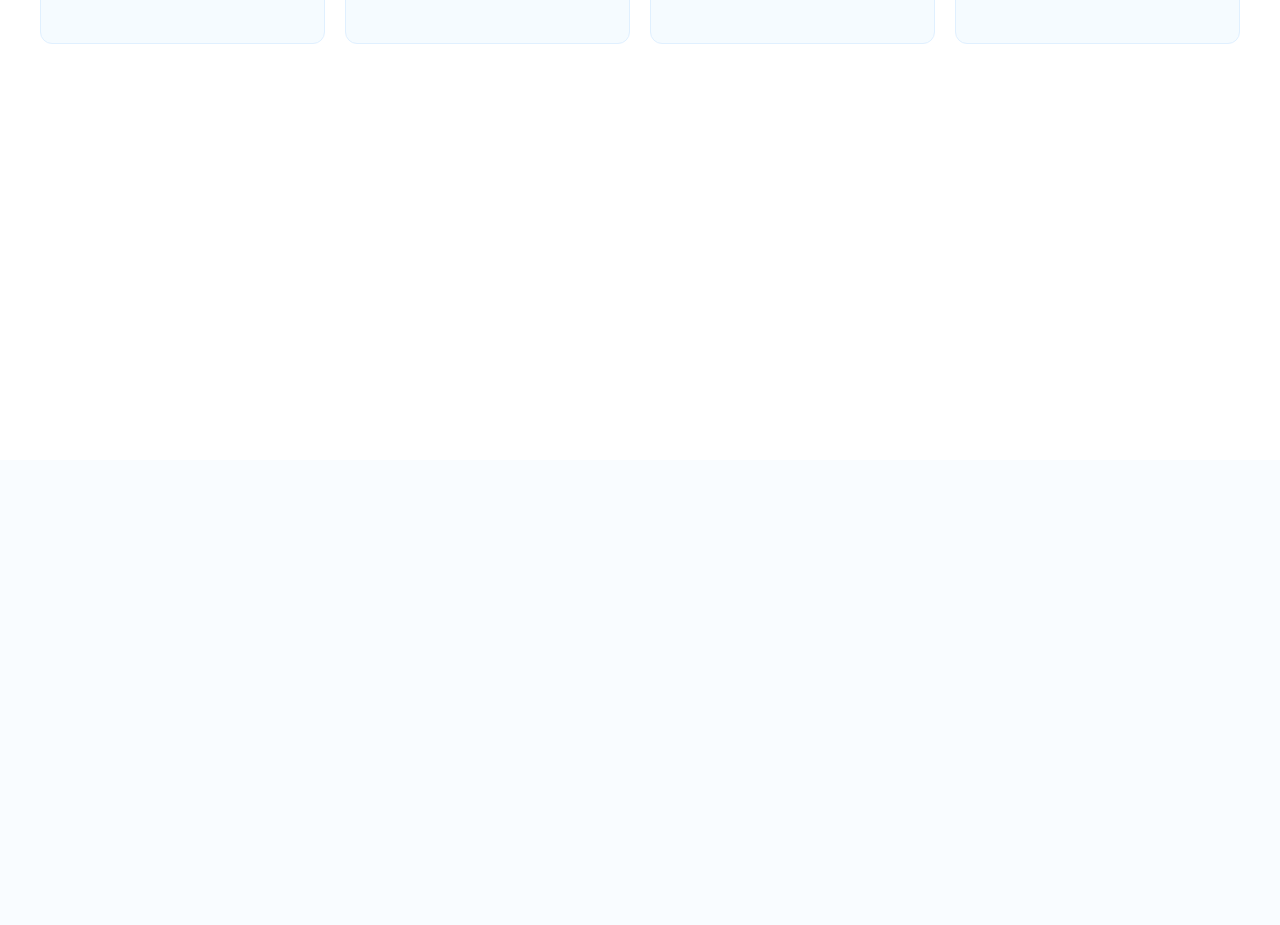
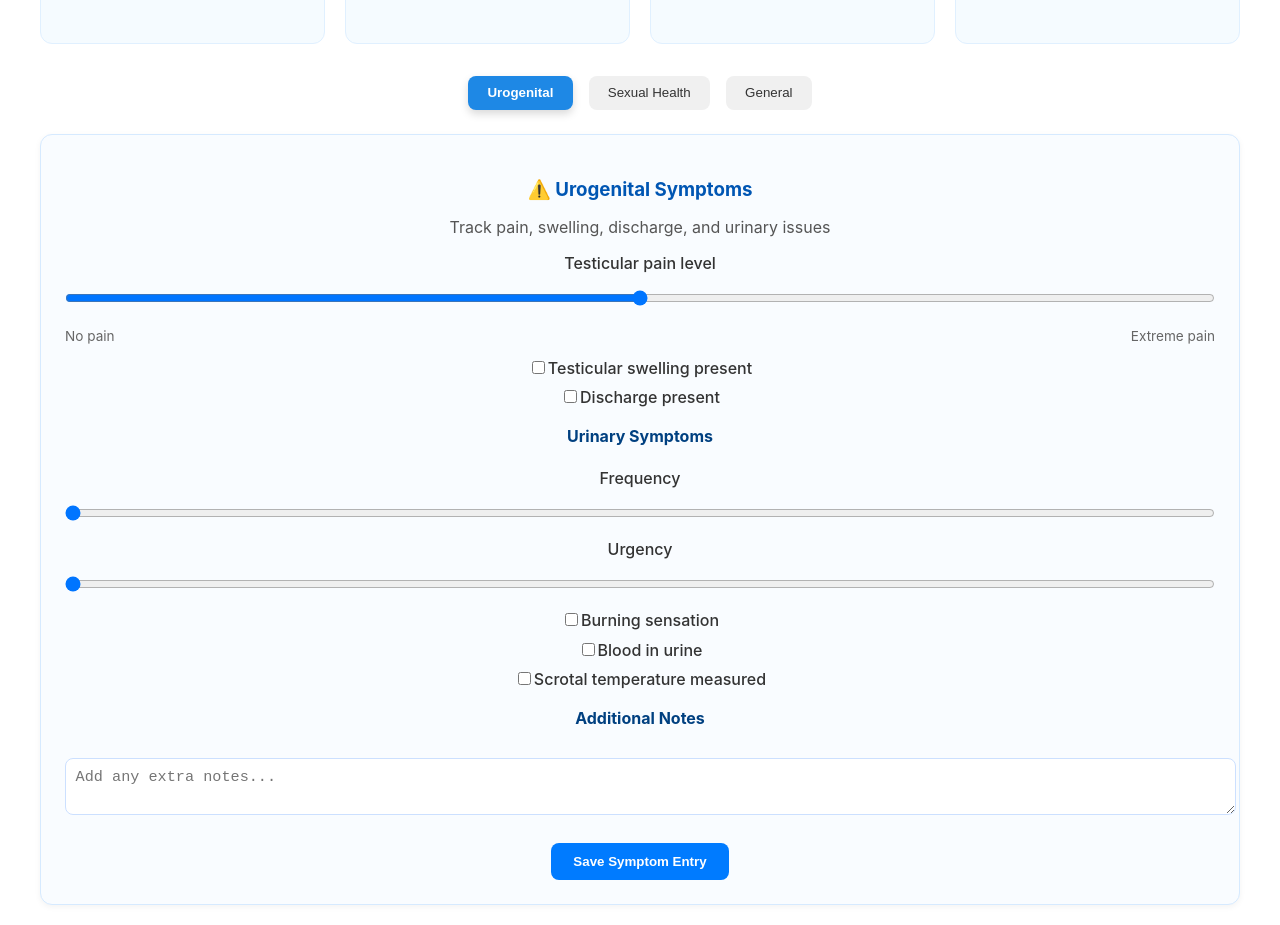
Before and after one commit to CrissyDev/SeedCheck, a React (Vite) app: page /symptoms in a window 1280 px wide. Shown: the part 380-1305 px from the top of the page. Before the commit the page ends 840 px from the top, so only its background shows below. Built offline with nearby package versions, Linux system fonts and the light colour scheme.

Commit message:
content of symptoms tab

```diff
--- a/src/components/Symptoms.css
+++ b/src/components/Symptoms.css
@@ -144,5 +144,118 @@
 }
 
 .symptom-icon.green {
-  color: #43a047;
+  color: 1e88e5;
 }
+
+/* Tabs Container */
+.symptom-tabs {
+  display: flex;
+  justify-content: center;
+  margin-top: 2rem;
+  gap: 1rem;
+}
+
+/* Tab Buttons */
+.tab-btn {
+  padding: 0.6rem 1.2rem;
+  border: none;
+  border-radius: 8px;
+  background: #f0f0f0;
+  color: #333;
+  font-weight: 500;
+  cursor: pointer;
+  transition: all 0.3s ease-in-out;
+}
+
+.tab-btn:hover {
+  background: #e0e0e0;
+}
+
+/* Active Tab Style */
+.tab-btn.active {
+  background: #1e88e5;
+  color: #fff;
+  font-weight: 600;
+  box-shadow: 0px 4px 8px rgba(0,0,0,0.15);
+}
+
+/* Tab Content */
+.tab-content {
+  margin-top: 1.5rem;
+  text-align: center;
+  font-size: 1rem;
+  color: #555;
+}
+
+/* Form container */
+.form-container {
+  background: #f9fcff;
+  border: 1px solid #d6eaff;
+  border-radius: 12px;
+  padding: 1.5rem;
+  margin-top: 1.5rem;
+  box-shadow: 0 2px 6px rgba(0,0,0,0.05);
+}
+
+/* Section headers */
+.form-container h3 {
+  color: #0056b3;
+  margin-bottom: 0.5rem;
+}
+.form-container h4 {
+  margin-top: 1.2rem;
+  color: #004080;
+}
+
+/* Labels */
+.form-container label {
+  display: block;
+  margin: 0.6rem 0;
+  color: #333;
+  font-weight: 500;
+}
+
+/* Sliders */
+input[type="range"] {
+  width: 100%;
+  margin: 0.5rem 0;
+}
+.range-labels {
+  display: flex;
+  justify-content: space-between;
+  font-size: 0.85rem;
+  color: #666;
+}
+
+/* Textareas */
+.form-container textarea,
+.form-container input[type="text"] {
+  width: 100%;
+  padding: 0.6rem;
+  margin: 0.5rem 0;
+  border: 1px solid #cce0ff;
+  border-radius: 8px;
+  font-size: 0.95rem;
+}
+
+/* Buttons */
+.save-btn {
+  background: #007bff;
+  color: #fff;
+  padding: 0.7rem 1.4rem;
+  border: none;
+  border-radius: 8px;
+  margin-top: 1rem;
+  cursor: pointer;
+  font-weight: bold;
+  transition: background 0.3s;
+}
+.save-btn:hover {
+  background: #0056b3;
+}
+
+/* Conditional sections */
+.discharge-section,
+.scrotal-temp-section {
+  margin: 1rem 0;
+}
--- a/src/components/Symptoms.jsx
+++ b/src/components/Symptoms.jsx
@@ -22,9 +22,25 @@ function Symptoms() {
     wellbeing: 7,
   });
 
+  const [activeTab, setActiveTab] = useState("urogenital");
+
+  // Urogenital states
+  const [testicularSwelling, setTesticularSwelling] = useState(false);
+  const [discharge, setDischarge] = useState(false);
+  const [dischargeType, setDischargeType] = useState("");
+  const [dischargeColor, setDischargeColor] = useState("");
+  const [urinaryFrequency, setUrinaryFrequency] = useState(0);
+  const [urgency, setUrgency] = useState(0);
+  const [burning, setBurning] = useState(false);
+  const [bloodInUrine, setBloodInUrine] = useState(false);
+  const [scrotalTemp, setScrotalTemp] = useState(false);
+  const [tempValue, setTempValue] = useState(36);
+  const [tempMethod, setTempMethod] = useState("");
+  const [notes, setNotes] = useState("");
+
   const handleSave = () => {
     alert(
-      `Saved Symptoms for ${selectedDate.toDateString()}:\n⚠️ Pain: ${entries.pain}/10\n❤️ Erectile Function: ${entries.erectile}/10\n📈 Libido: ${entries.libido}/10\n⏱️ Wellbeing: ${entries.wellbeing}/10`
+      `Saved Symptoms for ${selectedDate.toDateString()}`
     );
   };
 
@@ -35,33 +51,17 @@ function Symptoms() {
         <div className="logo">SeedCheck</div>
 
         <nav className="nav-links">
-          <NavLink to="/dashboard" className="nav-item">
-            Overview
-          </NavLink>
-          <NavLink to="/lifestyle" className="nav-item">
-            Lifestyle
-          </NavLink>
-          <NavLink to="/symptoms" className="nav-item active">
-            Symptoms
-          </NavLink>
-          <NavLink to="/trends" className="nav-item">
-            Trends
-          </NavLink>
-          <NavLink to="/resources" className="nav-item">
-            Resources
-          </NavLink>
+          <NavLink to="/dashboard" className="nav-item">Overview</NavLink>
+          <NavLink to="/lifestyle" className="nav-item">Lifestyle</NavLink>
+          <NavLink to="/symptoms" className="nav-item active">Symptoms</NavLink>
+          <NavLink to="/trends" className="nav-item">Trends</NavLink>
+          <NavLink to="/resources" className="nav-item">Resources</NavLink>
         </nav>
 
         <div className="nav-icons">
-          <button className="icon-btn">
-            <FaUser />
-          </button>
-          <button className="icon-btn">
-            <FaCog />
-          </button>
-          <button className="icon-btn">
-            <FaSignOutAlt />
-          </button>
+          <button className="icon-btn"><FaUser /></button>
+          <button className="icon-btn"><FaCog /></button>
+          <button className="icon-btn"><FaSignOutAlt /></button>
         </div>
       </header>
 
@@ -79,9 +79,7 @@ function Symptoms() {
             className="date-picker"
             dateFormat="MMMM d, yyyy"
           />
-          <button className="save-btn" onClick={handleSave}>
-            Save Entry
-          </button>
+          <button className="save-btn" onClick={handleSave}>Save Entry</button>
         </div>
       </div>
 
@@ -111,6 +109,95 @@ function Symptoms() {
           <p>Wellbeing</p>
         </div>
       </div>
+
+      {/* Navigation Tabs */}
+      <div className="symptom-tabs">
+        <button className={`tab-btn ${activeTab === "urogenital" ? "active" : ""}`} onClick={() => setActiveTab("urogenital")}>Urogenital</button>
+        <button className={`tab-btn ${activeTab === "sexual" ? "active" : ""}`} onClick={() => setActiveTab("sexual")}>Sexual Health</button>
+        <button className={`tab-btn ${activeTab === "general" ? "active" : ""}`} onClick={() => setActiveTab("general")}>General</button>
+      </div>
+
+      {/* Tab Content */}
+      <div className="tab-content">
+        {activeTab === "urogenital" && (
+          <div className="form-container">
+            <h3>⚠️ Urogenital Symptoms</h3>
+            <p>Track pain, swelling, discharge, and urinary issues</p>
+
+            {/* Testicular Pain */}
+            <label>Testicular pain level</label>
+            <input type="range" min="0" max="10" />
+            <p className="range-labels"><span>No pain</span><span>Extreme pain</span></p>
+
+            {/* Checkboxes */}
+            <div>
+              <label>
+                <input type="checkbox" checked={testicularSwelling} onChange={() => setTesticularSwelling(!testicularSwelling)} />
+                Testicular swelling present
+              </label>
+            </div>
+            <div>
+              <label>
+                <input type="checkbox" checked={discharge} onChange={() => setDischarge(!discharge)} />
+                Discharge present
+              </label>
+            </div>
+
+            {/* Conditional discharge form */}
+            {discharge && (
+              <div className="discharge-section">
+                <textarea placeholder="Describe type/consistency" value={dischargeType} onChange={(e) => setDischargeType(e.target.value)} />
+                <textarea placeholder="Describe color" value={dischargeColor} onChange={(e) => setDischargeColor(e.target.value)} />
+              </div>
+            )}
+
+            {/* Urinary Symptoms */}
+            <h4>Urinary Symptoms</h4>
+            <label>Frequency</label>
+            <input type="range" min="0" max="10" value={urinaryFrequency} onChange={(e) => setUrinaryFrequency(e.target.value)} />
+            <label>Urgency</label>
+            <input type="range" min="0" max="10" value={urgency} onChange={(e) => setUrgency(e.target.value)} />
+
+            {/* Burning + blood in urine */}
+            <div>
+              <label>
+                <input type="checkbox" checked={burning} onChange={() => setBurning(!burning)} />
+                Burning sensation
+              </label>
+            </div>
+            <div>
+              <label>
+                <input type="checkbox" checked={bloodInUrine} onChange={() => setBloodInUrine(!bloodInUrine)} />
+                Blood in urine
+              </label>
+            </div>
+
+            {/* Scrotal Temperature */}
+            <div>
+              <label>
+                <input type="checkbox" checked={scrotalTemp} onChange={() => setScrotalTemp(!scrotalTemp)} />
+                Scrotal temperature measured
+              </label>
+            </div>
+            {scrotalTemp && (
+              <div className="scrotal-temp-section">
+                <input type="range" min="30" max="40" value={tempValue} onChange={(e) => setTempValue(e.target.value)} />
+                <span>{tempValue}°C</span>
+                <input type="text" placeholder="How was temperature measured?" value={tempMethod} onChange={(e) => setTempMethod(e.target.value)} />
+              </div>
+            )}
+
+            {/* Notes */}
+            <h4>Additional Notes</h4>
+            <textarea placeholder="Add any extra notes..." value={notes} onChange={(e) => setNotes(e.target.value)} />
+
+            <button className="save-btn">Save Symptom Entry</button>
+          </div>
+        )}
+
+        {activeTab === "sexual" && <p>Track Sexual Health metrics here.</p>}
+        {activeTab === "general" && <p>Track General Wellbeing details here.</p>}
+      </div>
     </div>
   );
 }
```
